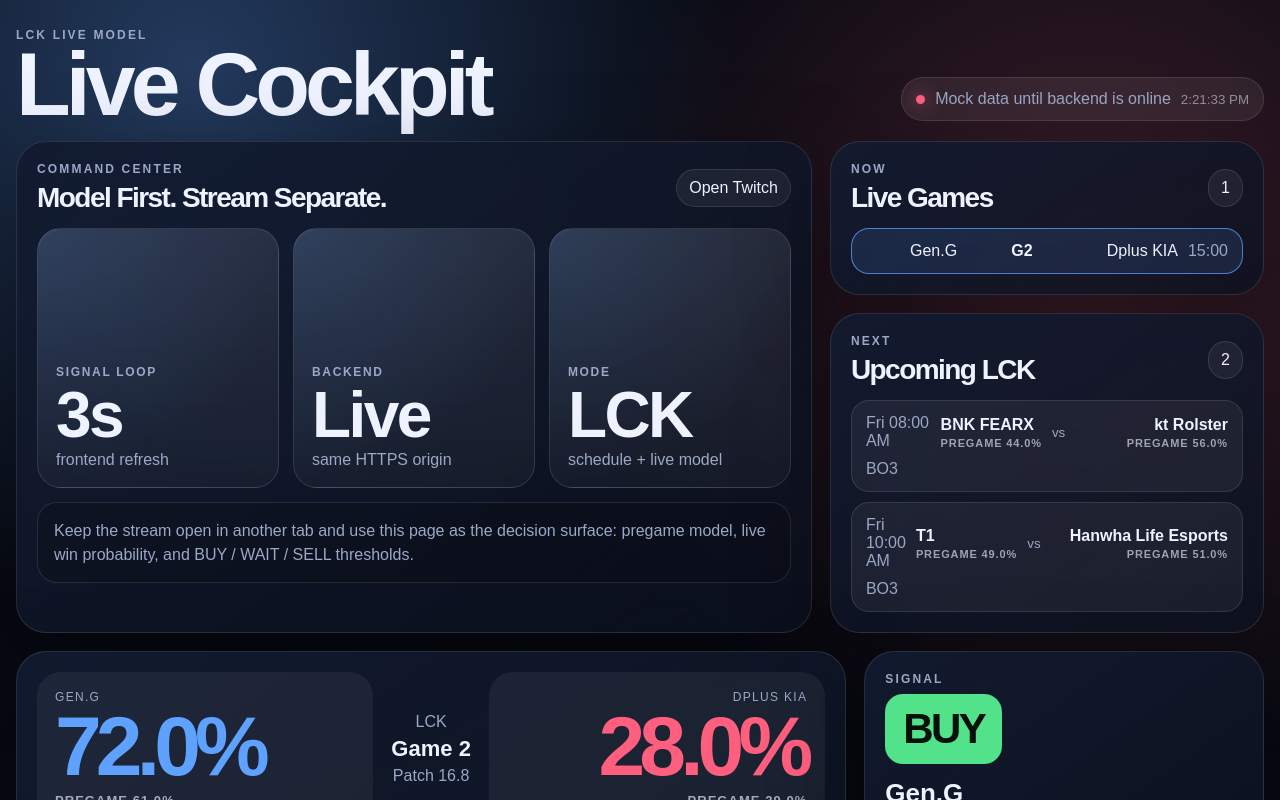
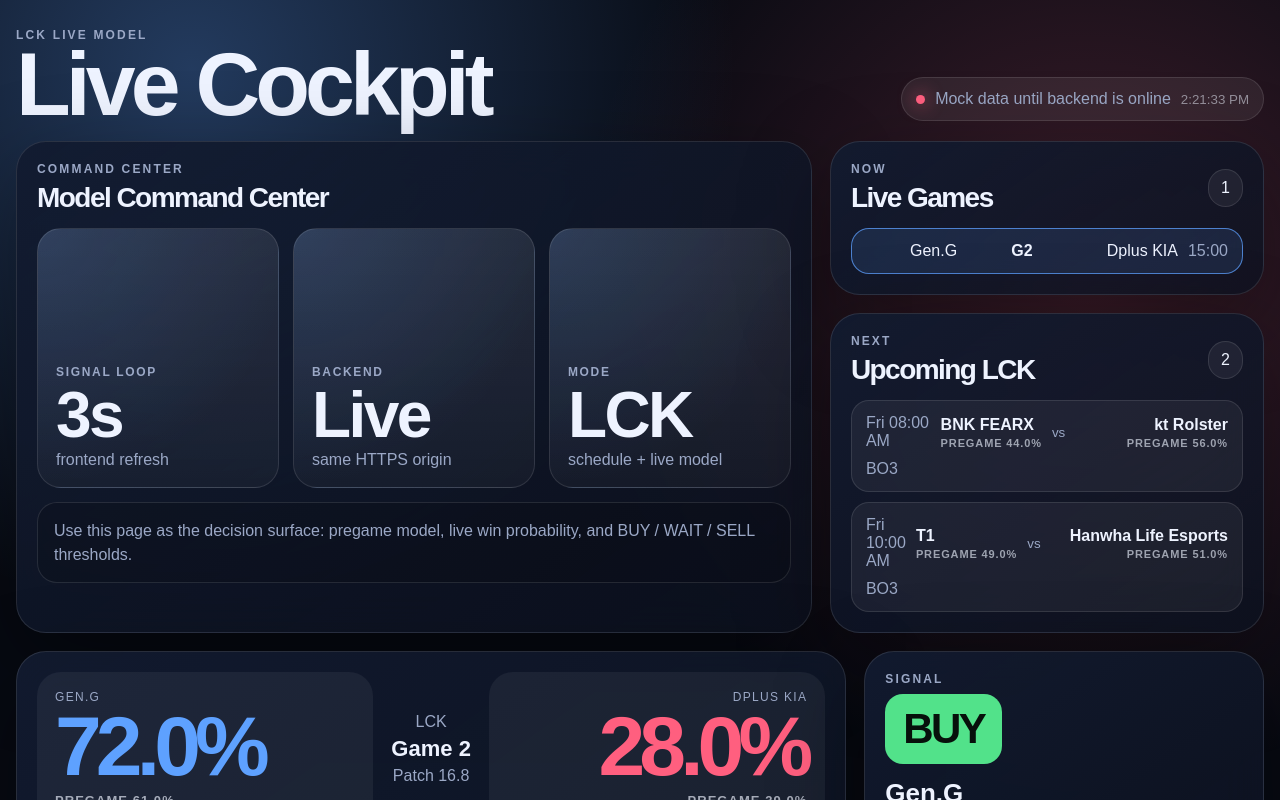
Before and after one commit to xkvjdd/lol-live-cockpit, a React (Vite) app in the folder frontend/: page / in a window 1280 px wide. Shown: the top 800 px of the page. Built offline with nearby package versions, Linux system fonts and the light colour scheme; no server answers.

Commit message:
Remove Twitch references from cockpit

```diff
--- a/frontend/src/App.tsx
+++ b/frontend/src/App.tsx
@@ -309,11 +309,8 @@ function CommandPanel() {
       <div className="panel-title-row">
         <div>
           <p className="eyebrow">Command Center</p>
-          <h2>Model First. Stream Separate.</h2>
+          <h2>Model Command Center</h2>
         </div>
-        <a className="ghost-link" href="https://www.twitch.tv/lck" target="_blank" rel="noreferrer">
-          Open Twitch
-        </a>
       </div>
       <div className="command-grid">
         <div>
@@ -333,7 +330,7 @@ function CommandPanel() {
         </div>
       </div>
       <div className="command-copy">
-        Keep the stream open in another tab and use this page as the decision surface: pregame model, live win probability, and BUY / WAIT / SELL thresholds.
+        Use this page as the decision surface: pregame model, live win probability, and BUY / WAIT / SELL thresholds.
       </div>
     </section>
   );
```
